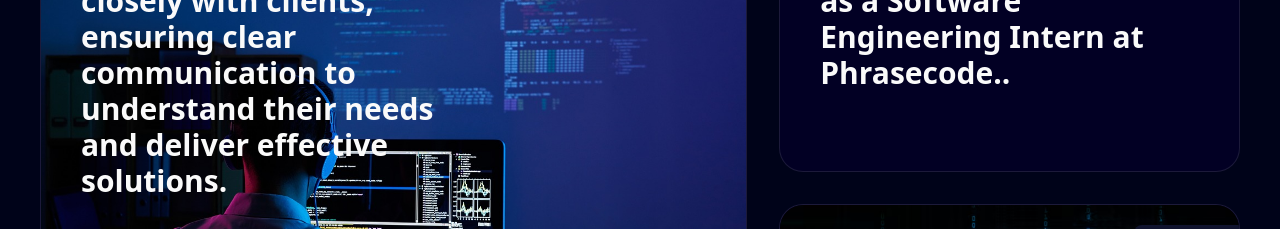
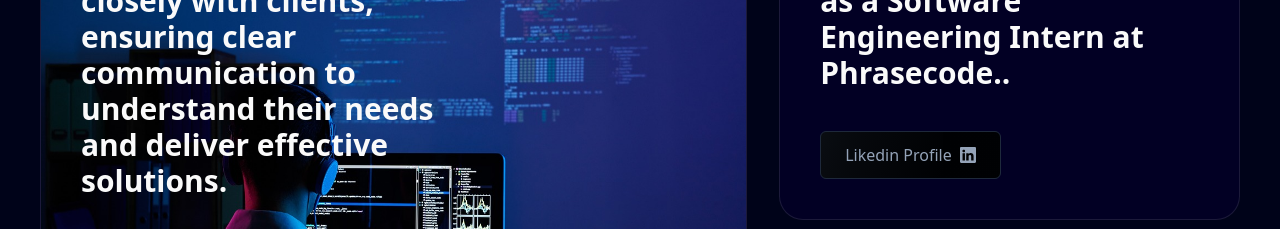
Before and after one commit to Udantha-ID/portfolio-site, a Next.js app: page / in a window 1280 px wide. Shown: the part 820-1049 px from the top of the page. Built offline with nearby package versions, Linux system fonts and the light colour scheme.

Commit message:
Update BentoGrid.tsx

```diff
--- a/components/ui/BentoGrid.tsx
+++ b/components/ui/BentoGrid.tsx
@@ -55,8 +55,14 @@
 
   const [copied, setCopied] = useState(false);
 
-  const handleCopy = () => {
+  const handleCopyMy = () => {
     window.open("https://www.linkedin.com/in/induru-udantha/", "_blank");
+    setCopied(true);
+    setTimeout(() => setCopied(false), 2000);
+  };
+
+  const handleCopyCompany = () => {
+    window.open("https://www.linkedin.com/in/phrasecode/", "_blank");
     setCopied(true);
     setTimeout(() => setCopied(false), 2000);
   };
@@ -127,13 +133,20 @@
                   width={400}
               /> */}
               </div>
-              {/* <DownloadButton
-                title="DOWNLOAD-CV"
-                icon={<FaDownload/>}
+              <div className="mt-5 relative">
+              <Button
+                title="Likedin Profile"
+                icon={<BsLinkedin/>}
                 position="right"
-                otherClasses="flex gap-3 justify-center items-center"
-                handelDownload={handelDownload}
-              /> */}
+                otherClasses="!bg-[#161A31]"
+                handleCopy={handleCopyCompany}
+              />
+            {copied && (
+              <div className="absolute top-0 left-0 bg-transparent text-white px-4 py-2 rounded">
+               Link opened!
+              </div>
+          )}
+          </div>
           </div>
         )}
 
@@ -168,7 +181,7 @@
                 icon={<BsLinkedin/>}
                 position="right"
                 otherClasses="!bg-[#161A31]"
-                handleCopy={handleCopy}
+                handleCopy={handleCopyMy}
               />
             {copied && (
               <div className="absolute top-0 left-0 bg-transparent text-white px-4 py-2 rounded">
```
